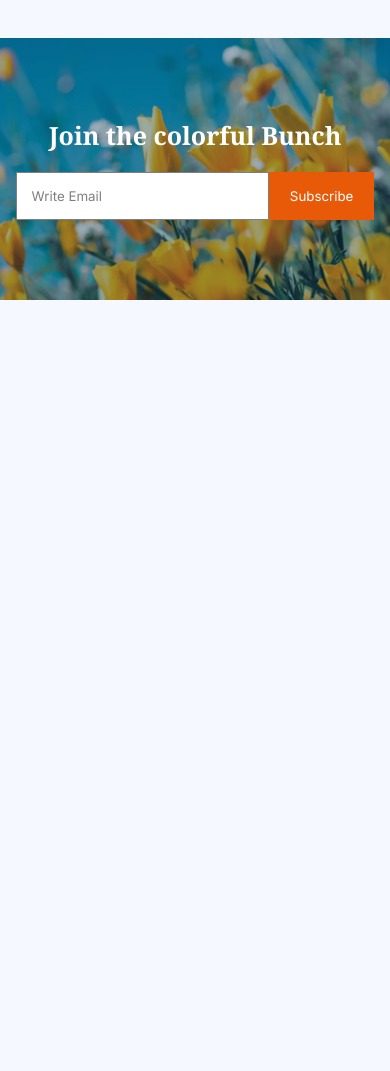
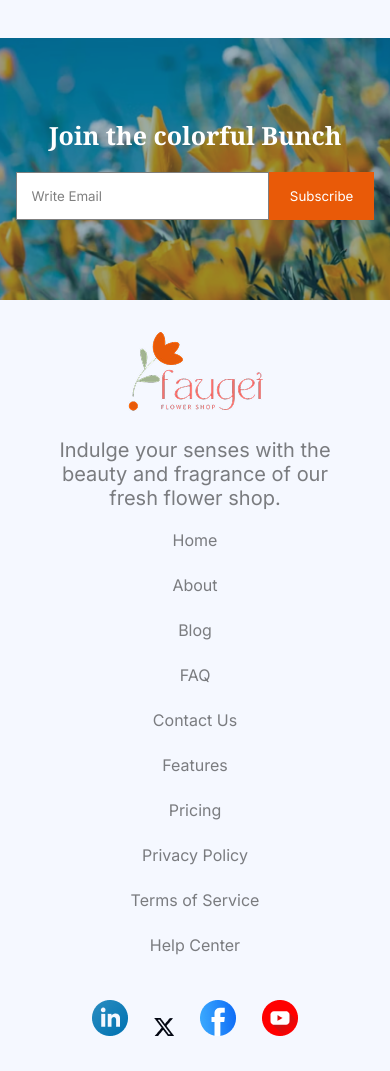
Before and after one commit to Ai-codemaster/PH_Webgenesis_A02, a plain HTML site: page index.html in a window 390 px wide. Shown: the part 4306-5377 px from the top of the page. Before the commit the page ends 4606 px from the top, so only its background shows below. Drawn offline with Linux system fonts and the light colour scheme.

Commit message:
Complete Footer Section And Responsive For All Device

```diff
--- a/index.html
+++ b/index.html
@@ -196,6 +196,36 @@
 
     <!-- ! Footer Section -->
 
-    <footer></footer>
+    <footer class="footer">
+      <div class="footer_discription">
+        <img src="./assets/logo.png" alt="" />
+        <p>
+          Indulge your senses with the beauty and fragrance of our fresh flower
+          shop.
+        </p>
+      </div>
+      <div class="footer_nav">
+        <ul>
+          <li>Home</li>
+          <li>About</li>
+          <li>Blog</li>
+          <li>FAQ</li>
+          <li>Contact Us</li>
+        </ul>
+        <ul>
+          <li>Features</li>
+          <li>Pricing</li>
+          <li>Privacy Policy</li>
+          <li>Terms of Service</li>
+          <li>Help Center</li>
+        </ul>
+      </div>
+      <div class="social_img">
+        <img src="./assets/icon-linkedin.png" alt="">
+        <img src="./assets/icon-twitter.png" alt="">
+        <img src="./assets/icon-facebook.png" alt="">
+        <img src="./assets/icon-youtube.png" alt="">
+      </div>
+    </footer>
   </body>
 </html>
--- a/style.css
+++ b/style.css
@@ -422,6 +422,54 @@ nav ul li:first-child {
   transform: scale(1.03);
 }
 
+/* ! Footer Section Start */
+
+.footer{
+  max-width: 1440px;
+  margin: 60px auto;
+  padding: 0 2%;
+  display: grid;
+  grid-template-columns: repeat(3, 1fr);
+  color: var(--content_text);
+  font-size: 20px;
+
+}
+
+.footer_discription p{
+  margin-top: 20px;
+  padding-right: 20px;
+}
+
+.footer_nav{
+  display: grid;
+  grid-template-columns: 1fr 1fr;
+}
+
+.footer ul li{
+  list-style: none;
+  margin-bottom: 25px;
+  font-size: 16px;
+}
+
+.footer ul li:hover{
+  cursor: pointer;
+  transform: scale(1.02);
+}
+
+.social_img{
+  text-align: center;
+}
+
+.social_img img{
+  display: inline-block;
+  margin: 0 20px;
+}
+
+.social_img img:hover{
+  cursor: pointer;
+  transform: scale(1.1);
+}
+
 
 
 
@@ -491,6 +539,14 @@ nav ul li:first-child {
 
   .latest_deals p {
     margin-bottom: 60px;
+  }
+
+  .footer_discription p{
+    font-size: 20px;
+  }
+
+  .social_img img{
+    margin: 0 10px;
   }
 }
 
@@ -625,6 +681,16 @@ nav ul li:first-child {
   .email_submit{
     margin-top: 80px;
   }
+
+  .footer{
+    grid-template-columns: 1fr;
+    text-align: center;
+    gap: 40px;
+  }
+
+  .footer_discription p{
+    padding: 0 10%;
+  }
 }
 
 /* ! Tablet 768px */
@@ -694,6 +760,15 @@ nav ul li:first-child {
 
   .submit{
     padding: 15px 20px;
+  }
+
+  .footer{
+    margin: 30px auto;
+    gap: 20px;
+  }
+
+  .footer_nav{
+    grid-template-columns: 1fr;
   }
 }
 
@@ -778,4 +853,12 @@ nav ul li:first-child {
   .email_submit{
     margin-top: 30px;
   }
+
+  .footer_discription p{
+    font-size: 16px;
+  }
+
+  .footer_nav ul li{
+    font-size: 14px;
+  }
 }
```
